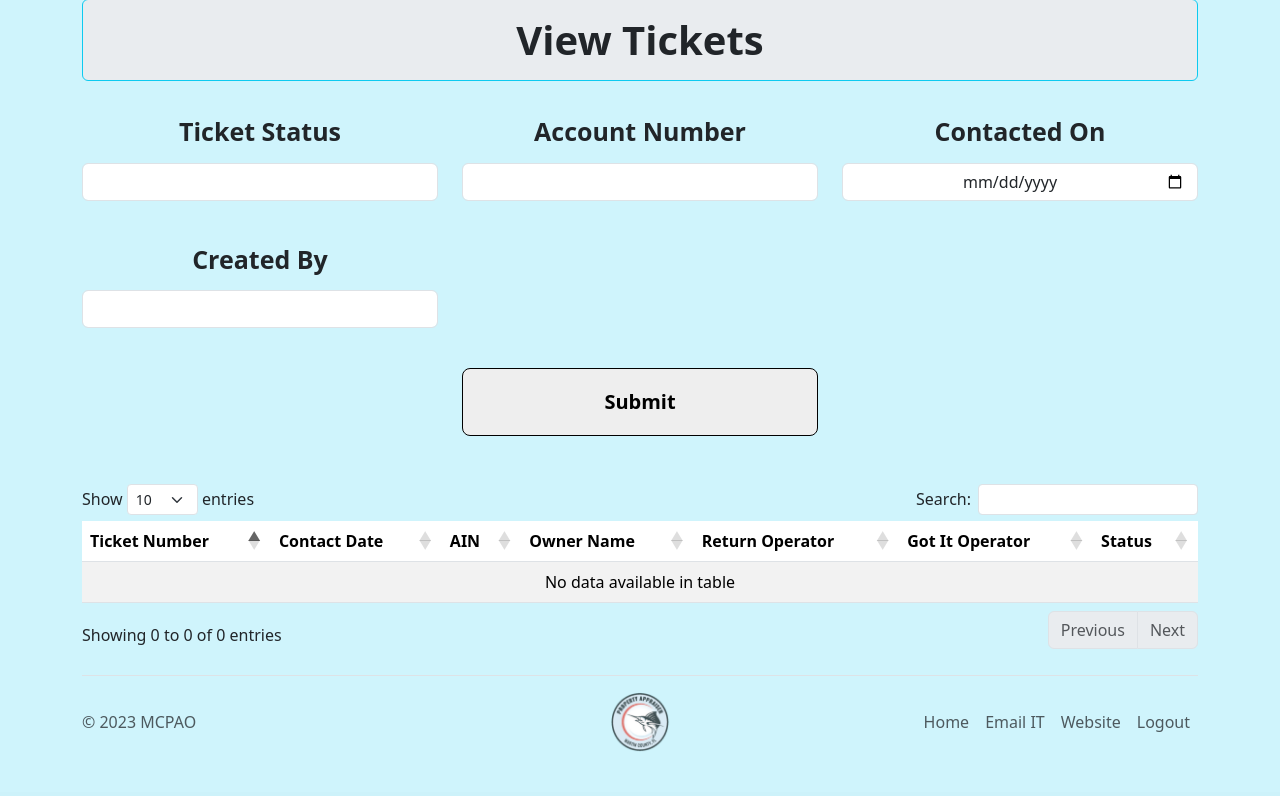
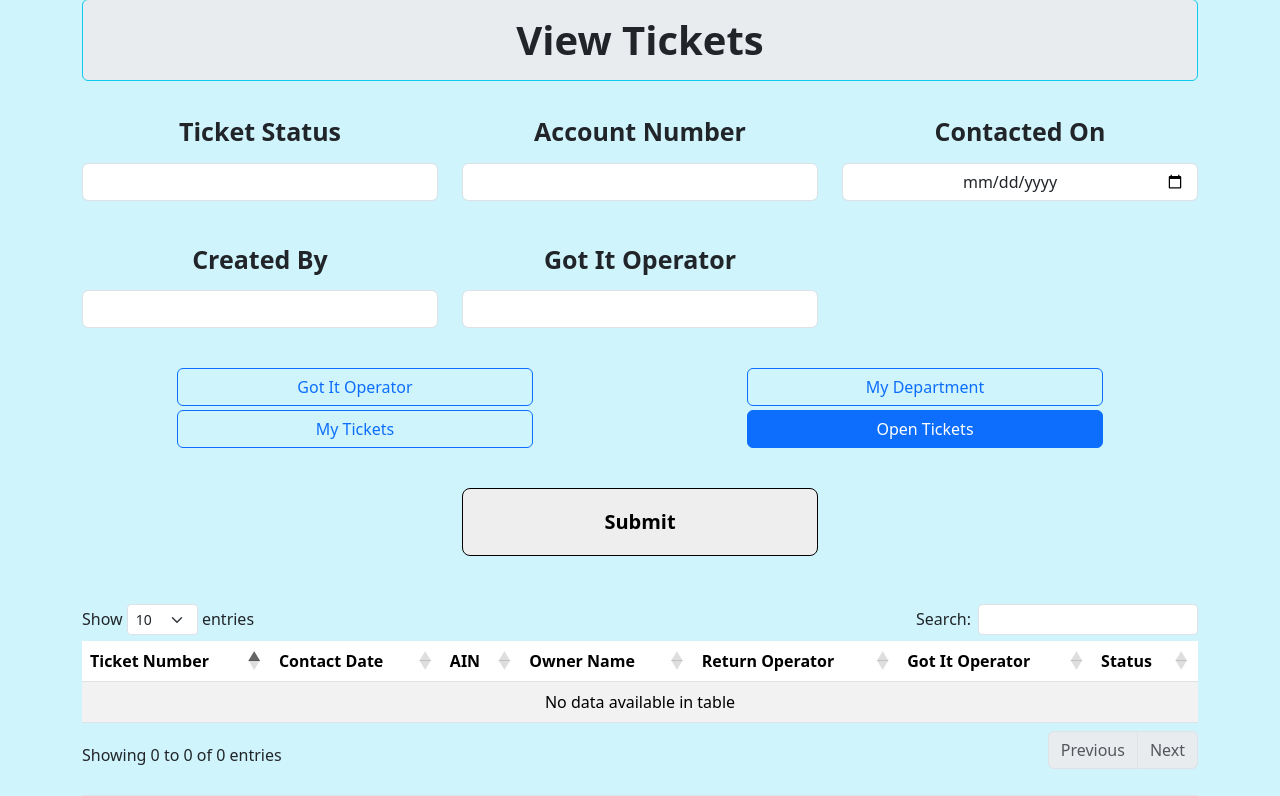
Before and after one commit to Deltron2020/CustomerTrackingWebApp, a Flask app: page /search in a window 1280 px wide. Shown: the part 105-901 px from the top of the page. Before the commit the page ends 856 px from the top, so only its background shows below. Run offline with Flask 3, Linux system fonts and the light colour scheme; the visitor is signed in with stand-in values (Sample User, id 1); parts of the project's set-up code (start-up, migrations or seed data) failed here and were passed over; some libraries are stand-ins or nearby versions.

Commit message:
Got it & Forward To functionality completely working, updated read only fields to be greyed out, updated login for table changes

```diff
--- a/app/ct_login/routes.py
+++ b/app/ct_login/routes.py
@@ -14,7 +14,7 @@ def customer_tracking_login():
 
         if userExists == 1:
             session['username'] = username
-            session['admin'] = user_dept_check(username,'IT')
+            session['admin'] = user_dept_check(username,'1')
             return redirect('/')
         else:
             return render_template('CT_Login.html',
--- a/app/ct_login/sql.py
+++ b/app/ct_login/sql.py
@@ -17,7 +17,7 @@ def user_login_search(username, password):
 def user_dept_check(username, dept):
     with coxn.connect() as connection:
         result = connection.execute(
-            text(f"SELECT COUNT(DISTINCT Username) AS IsDept FROM app.CT_Users WHERE Username LIKE '{username}' AND Department LIKE '{dept}';")
+            text(f"SELECT COUNT(DISTINCT Username) AS IsDept FROM app.CT_Users WHERE Username LIKE '{username}' AND DeptID LIKE '{dept}';")
         )
 
         dept_results = result.all()[0]._mapping
--- a/app/ct_update_ticket/routes.py
+++ b/app/ct_update_ticket/routes.py
@@ -1,5 +1,5 @@
 from flask import render_template, request, session, redirect, url_for, jsonify
-from app.ct_update_ticket.sql import (load_tickets_from_db, update_ticket_in_db, version_id_check, got_it_db_insert, got_it_ticket_tracking)
+from app.ct_update_ticket.sql import (load_tickets_from_db, update_ticket_in_db, version_id_check, got_it_db_insert, got_it_ticket_tracking, forward_to_options)
 from app import app
 
 
@@ -43,10 +43,12 @@ def view_searched_ticket(ticketNumber):
         ticket_filter = f"WHERE TicketNumber = {ticketNumber}"
         ticket = load_tickets_from_db(ticket_filter)
         tracking = got_it_ticket_tracking(ticketNumber)
+        forwards = forward_to_options()
 
         return render_template('CT_UpdateTicket.Html',
                                ticket_data=ticket,
-                               tracking_data=tracking)
+                               tracking_data=tracking,
+                               forward_users=forwards)
     else:
         return redirect(url_for('customer_tracking_login'))
 
@@ -73,13 +75,13 @@ def update_ticket():
 
 
 #background process happening without any refreshing
-@app.route('/got_it_update/<ticketNumber>')
-def got_it_update(ticketNumber):
+@app.route('/got_it_update/<ticketNumber>/<action>/<forward>')
+def got_it_update(ticketNumber, action, forward):
     if 'username' in session:
-        got_it_db_insert(ticketNumber, session['username'])
+        got_it_db_insert(ticketNumber, action, session['username'], forward)
         tracking = got_it_ticket_tracking(ticketNumber)
-        #print(jsonify(tracking).data)
-        test = (jsonify(tracking).data)
-        return (test)
+        json = jsonify(tracking).data
+
+        return json
     else:
         return redirect(url_for('customer_tracking_login'))
--- a/app/templates/CT_Home.html
+++ b/app/templates/CT_Home.html
@@ -17,7 +17,7 @@
 
             <div class="col-12">
               <p class = "lead">
-                Welcome to the test Customer Tracking Application! Below are the home navigation buttons. Please try out all buttons, links, & features to get an idea of how the application functions. The top button will navigate you to a form to create a ticket to enter into the customer tracking database. The second button will allow you to search for tickets in the customer tracking database. The bottom button will allow you to send us an email if notice any issues or come across any bugs in the application. Please include a screenshot and description of the issue. Thank you for testing the new Customer Tracking Application!
+                (TESTING THE PUSH TO PROD SERVER) Welcome to the test Customer Tracking Application! Below are the home navigation buttons. Please try out all buttons, links, & features to get an idea of how the application functions. The top button will navigate you to a form to create a ticket to enter into the customer tracking database. The second button will allow you to search for tickets in the customer tracking database. The bottom button will allow you to send us an email if notice any issues or come across any bugs in the application. Please include a screenshot and description of the issue. Thank you for testing the new Customer Tracking Application!
               </p>
             </div>
 
--- a/app/templates/CT_Search.html
+++ b/app/templates/CT_Search.html
@@ -4,6 +4,7 @@
 
     <title> Ticket Search </title>
     {% include 'bootstrap.html' %}
+
 
   </head>
   <body class = "bg-info-subtle">
@@ -45,6 +46,34 @@
             <datalist id="CreateUserOptions">
               <option value="{{ current_user }}">
             </datalist>
+          </div>
+
+          <div class="d-grid gap-1 col-4 mt-4 mb-3">
+            <label for="GotItSearch" class="form-label" style="font-size:25px;"><b>Got It Operator</b></label>
+            <input class="form-control text-center" list="GotItOptions" id="GotItSearch" name="GotIt" type="text" aria-describedby="basic-addon1">
+            <datalist id="GotItOptions">
+              <option value="{{ current_user }}">
+            </datalist>
+          </div>
+
+        </div>
+
+        <div class="row text-center">
+
+          <div class="d-grid gap-1 col-4 mt-4 mb-3 mx-auto" role="group">
+            <input type="checkbox" class="btn-check" id="btncheck1" autocomplete="off">
+            <label class="btn btn-outline-primary" for="btncheck1">Got It Operator</label>
+
+            <input type="checkbox" class="btn-check" id="btncheck2" autocomplete="off">
+            <label class="btn btn-outline-primary" for="btncheck2">My Tickets</label>
+          </div>
+
+          <div class="d-grid gap-1 col-4 mt-4 mb-3 mx-auto" role="group">
+            <input type="checkbox" class="btn-check" id="btncheck3" autocomplete="off">
+            <label class="btn btn-outline-primary" for="btncheck3">My Department</label>
+
+            <input type="checkbox" class="btn-check" id="btncheck4" autocomplete="off" checked>
+            <label class="btn btn-outline-primary" for="btncheck4">Open Tickets</label>
           </div>
 
         </div>
--- a/app/templates/CT_UpdateTicket.html
+++ b/app/templates/CT_UpdateTicket.html
@@ -49,7 +49,8 @@
 
      <form action="/ticket/update_submitted" method="post" autocomplete="off">
 
-         <div class="row text-center border-bottom" style="margin-top:42px; margin-bottom:21px;">
+         <fieldset disabled>
+            <div class="row text-center border-bottom" style="margin-top:42px; margin-bottom:21px;">
 
              <input type="hidden" readonly id="id" value="{{ticket_data[0]['id']}}" name="id">
              <input type="hidden" readonly id="TicketYear" value="{{ticket_data[0]['TicketYear']}}" name="TicketYear">
@@ -74,7 +75,8 @@
                   <input type="text" readonly class="form-control text-center mb-4" id="TimeCreated" value="{{ticket_data[0]['CreateDateTime']}}" name="TimeCreated" aria-label="TimeCreated" aria-describedby="basic-addon1">
               </div>
 
-        </div>
+            </div>
+         </fieldset>
 
 
         <div class="row text-center" style="margin-top:0px; margin-bottom:21px;">
```
Also changed, not shown: app/ct_update_ticket/sql.py (+24 -5 lines), app/templates/CT_TicketCorrespondence.html (+35 -11 lines).
